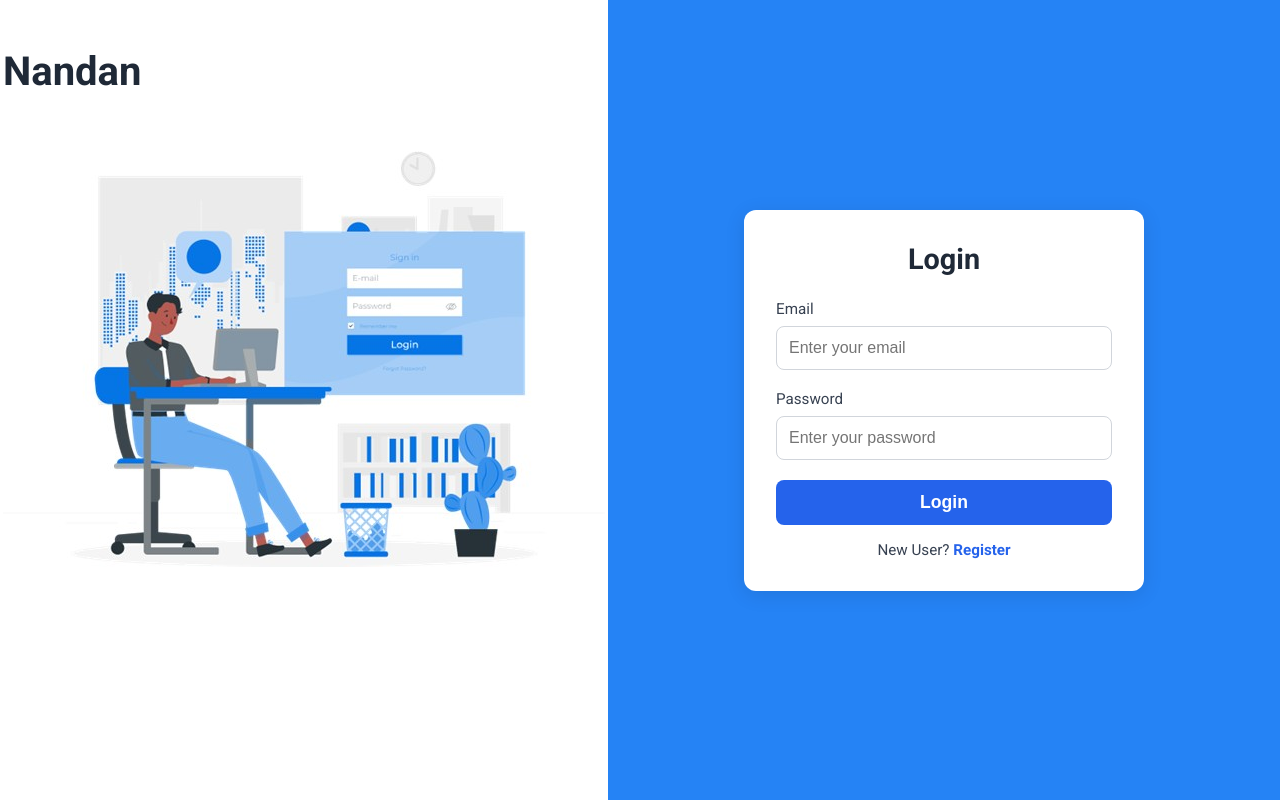
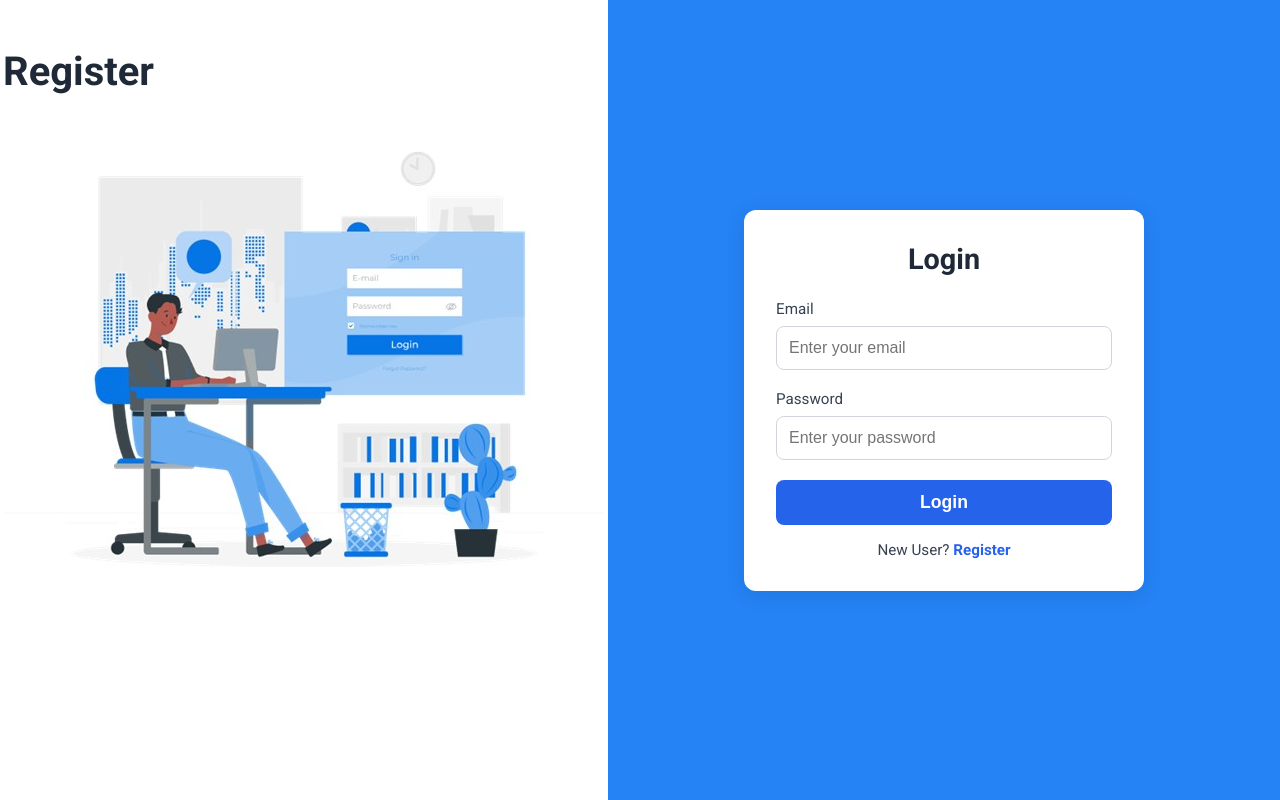
Before and after one commit to Balu-Chandrashekarr/InsightEval, a Flask app: page /login in a window 1280 px wide. Run offline with Flask 3, Linux system fonts and the light colour scheme; some libraries are stand-ins or nearby versions.

Commit message:
Your commit message here

```diff
--- a/templates/login.html
+++ b/templates/login.html
@@ -4,7 +4,7 @@
 <div class="login-page">
     <div class="left-half">
         <div class="app-branding">
-            <h1>Nandan</h1>
+            <h1>Register</h1>
             <img src="{{ url_for('static', filename='images/login.jpg') }}" alt="InsightEval Logo" class="app-logo">
         </div>
     </div>
```
